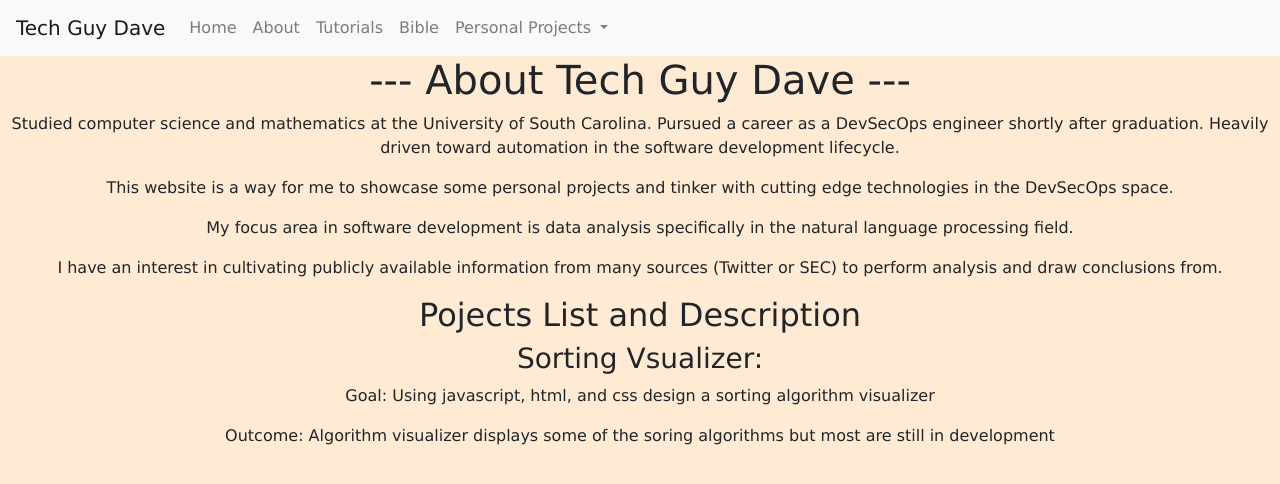
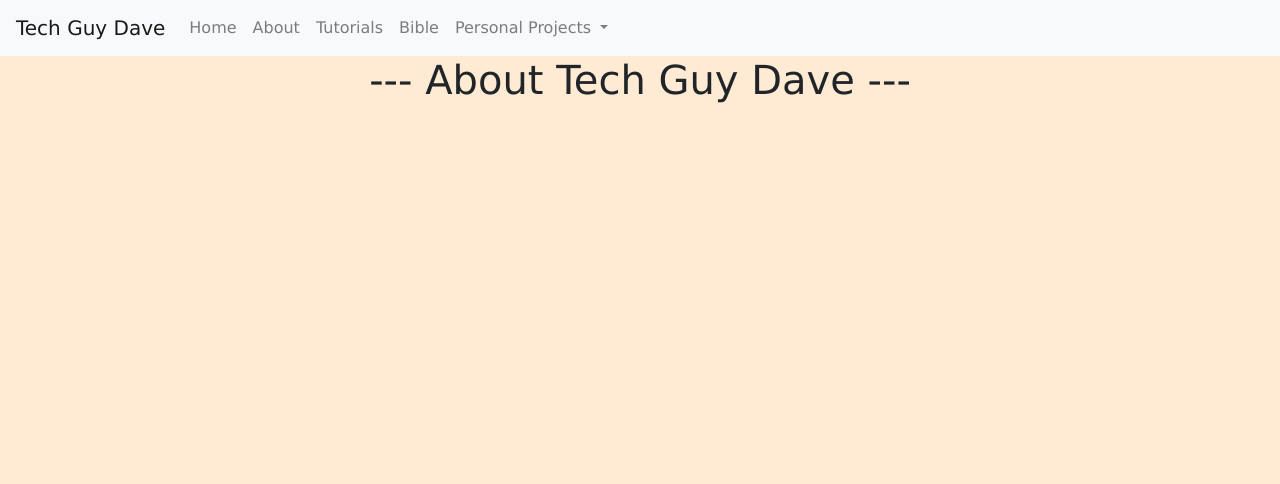
Before and after one commit to ddemaria/django_personal_website, a Django app: page /about/ in a window 1280 px wide. Shown: the top 484 px of the page. Run offline with Django 3.2, Linux system fonts and the light colour scheme.

Commit message:
removing the about page contents

```diff
--- a/app/core/templates/about.html
+++ b/app/core/templates/about.html
@@ -5,24 +5,6 @@
     <h1>--- About Tech Guy Dave ---</h1>
 </center>
 <center>
-    <p>Studied computer science and mathematics at the University of South Carolina.
-    Pursued a career as a DevSecOps engineer shortly after graduation.
-    Heavily driven toward automation in the software development lifecycle.</p>
-
-    <p>This website is a way for me to showcase some personal projects and tinker with
-    cutting edge technologies in the DevSecOps space.</p>
-
-    <p>My focus area in software development is data analysis specifically in the
-    natural language processing field.</p>
-
-    <p>I have an interest in cultivating publicly available information from many sources
-    (Twitter or SEC) to perform analysis and draw conclusions from.</p>
-
-    <h2> Pojects List and Description </h2>
-    <h3> Sorting Vsualizer: </h3>
-    <p> Goal: Using javascript, html, and css design a sorting algorithm visualizer</p>
-    <p> Outcome: Algorithm visualizer displays some of the soring algorithms but most are still in development</p>
-
 
 </center>
 {% endblock content %}
```
